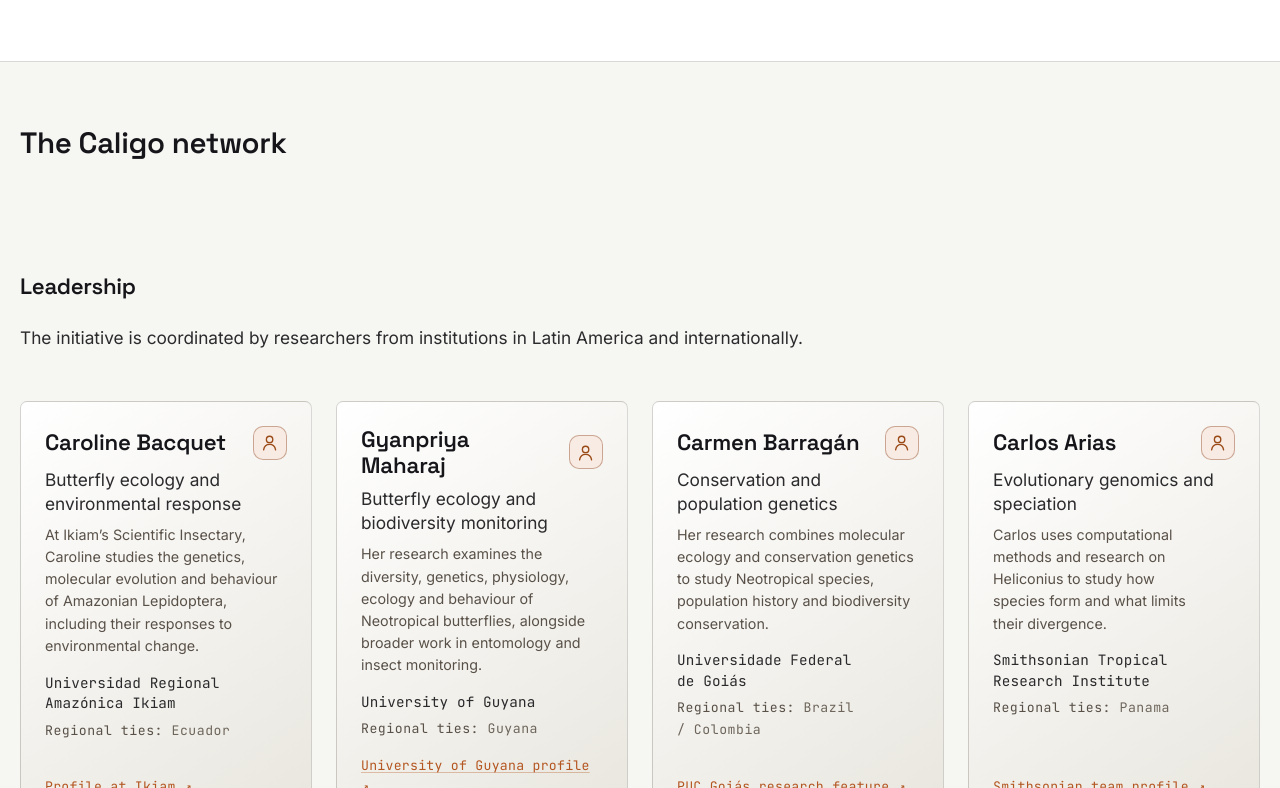
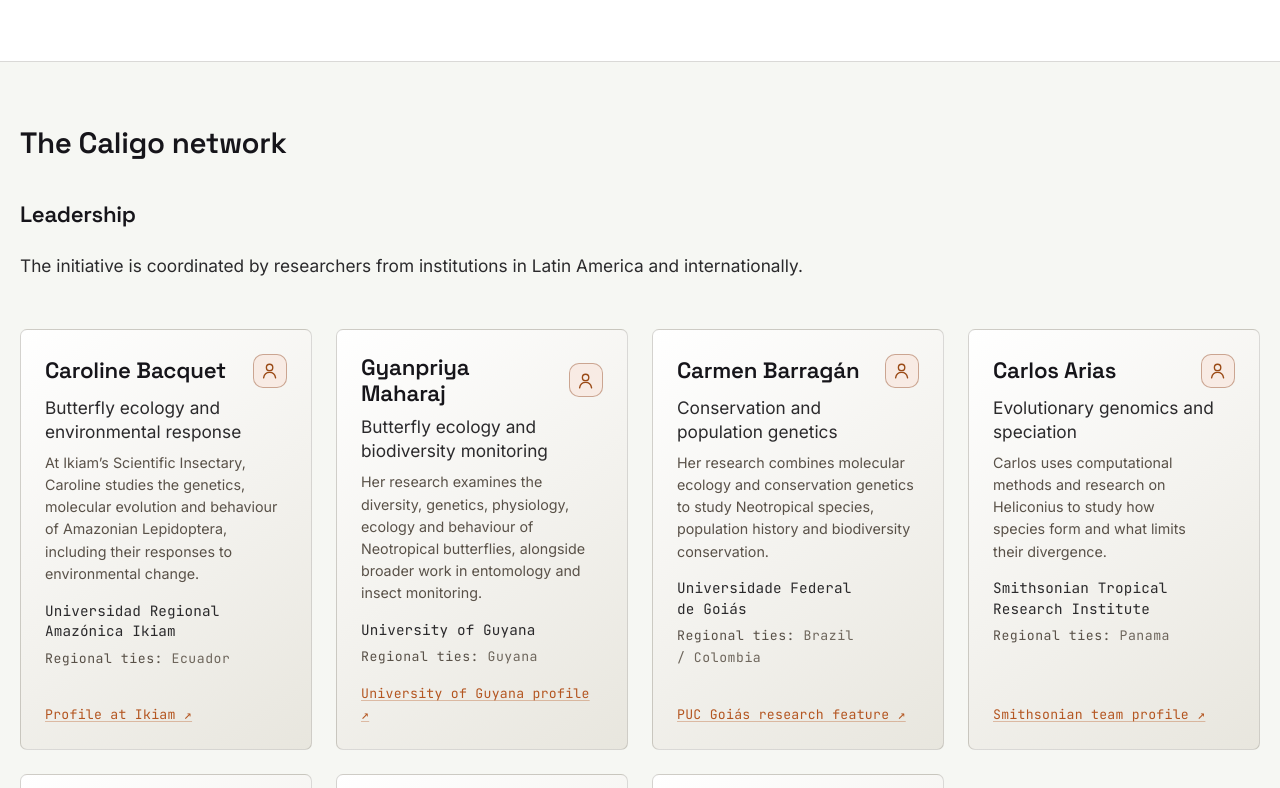
Before and after one commit to Fr4nzz/caligo, an Astro site: page /caligo/en/about in a window 1280 px wide. Shown: the part 2012-2800 px from the top of the page. Built offline with nearby package versions, Linux system fonts and the light colour scheme; Astro itself is replaced by a stand-in of ours.

Commit message:
Tighten About network heading spacing

```diff
--- a/src/components/pages/AboutPage.astro
+++ b/src/components/pages/AboutPage.astro
@@ -172,7 +172,13 @@ const h = t.home;
   .workflow-steps .item-index { margin: 0; }
   .network-section {
     display: grid;
-    gap: var(--space-xl);
+    gap: var(--space-l);
+  }
+  .network-section > .section-heading {
+    margin-bottom: 0;
+  }
+  .network-section > * + * {
+    margin-top: 0;
   }
   .network-block {
     display: grid;
```
